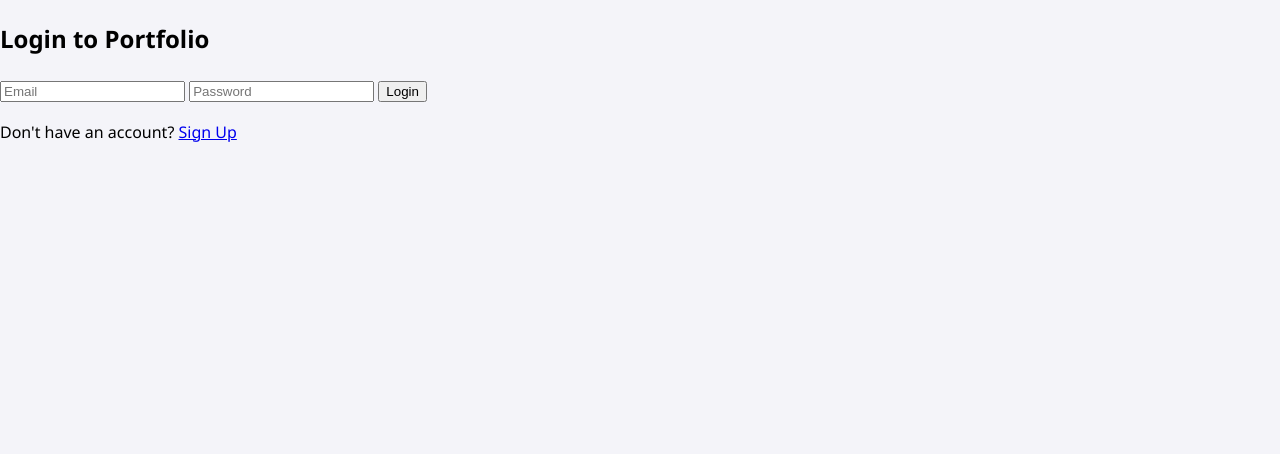
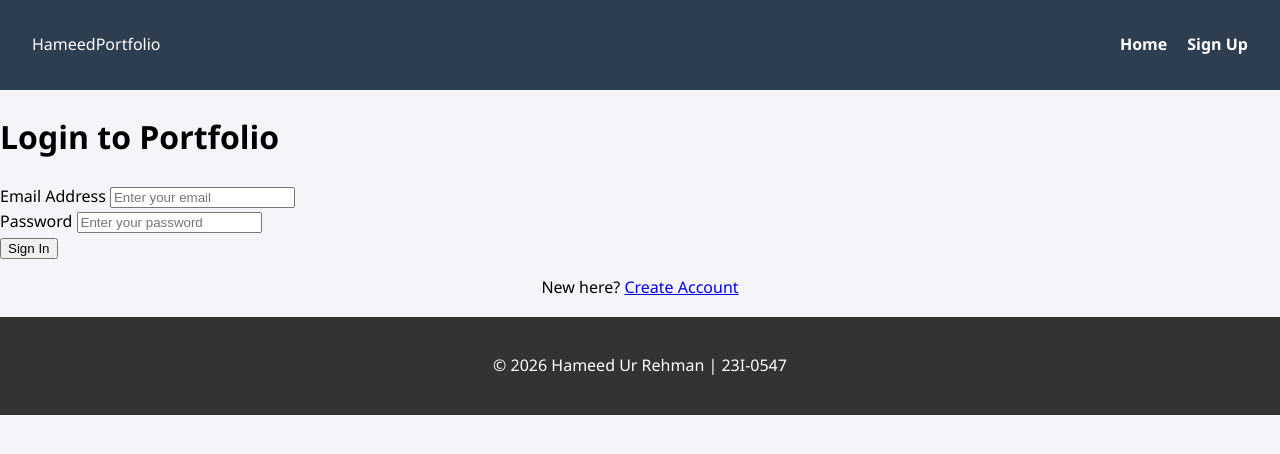
Before and after one commit to hameedlaang/Web-Project, a website: page public/login.html in a window 1280 px wide. Drawn offline with Linux system fonts and the light colour scheme.

Commit message:
docs: finalized login page structure and styling

```diff
--- a/public/login.html
+++ b/public/login.html
@@ -7,14 +7,32 @@
     <link rel="stylesheet" href="style.css">
 </head>
 <body>
-    <div class="auth-container">
-        <h2>Login to Portfolio</h2>
+    <nav class="navbar">
+        <div class="logo">Hameed<span>Portfolio</span></div>
+        <ul class="nav-links">
+            <li><a href="index.html">Home</a></li>
+            <li><a href="signup.html">Sign Up</a></li>
+        </ul>
+    </nav>
+
+    <div class="container">
+        <h1>Login to Portfolio</h1>
         <form action="/auth/login" method="POST">
-            <input type="email" name="email" placeholder="Email" required>
-            <input type="password" name="password" placeholder="Password" required>
-            <button type="submit" class="btn-primary">Login</button>
+            <div class="form-group">
+                <label>Email Address</label>
+                <input type="email" name="email" placeholder="Enter your email" required>
+            </div>
+            <div class="form-group">
+                <label>Password</label>
+                <input type="password" name="password" placeholder="Enter your password" required>
+            </div>
+            <button type="submit" class="btn-block">Sign In</button>
         </form>
-        <p>Don't have an account? <a href="signup.html">Sign Up</a></p>
+        <p style="text-align:center; margin-top:15px;">New here? <a href="signup.html">Create Account</a></p>
     </div>
+
+    <footer>
+        <p>&copy; 2026 Hameed Ur Rehman | 23I-0547</p>
+    </footer>
 </body>
 </html>
```
